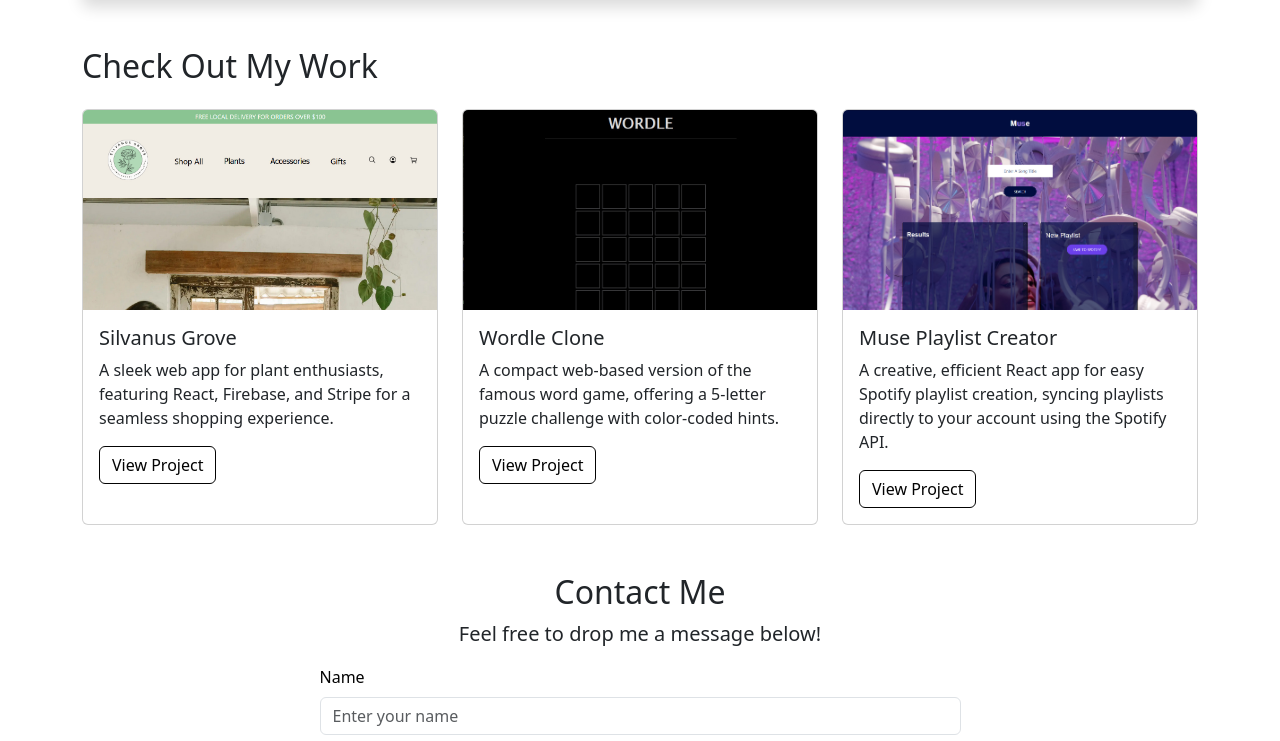
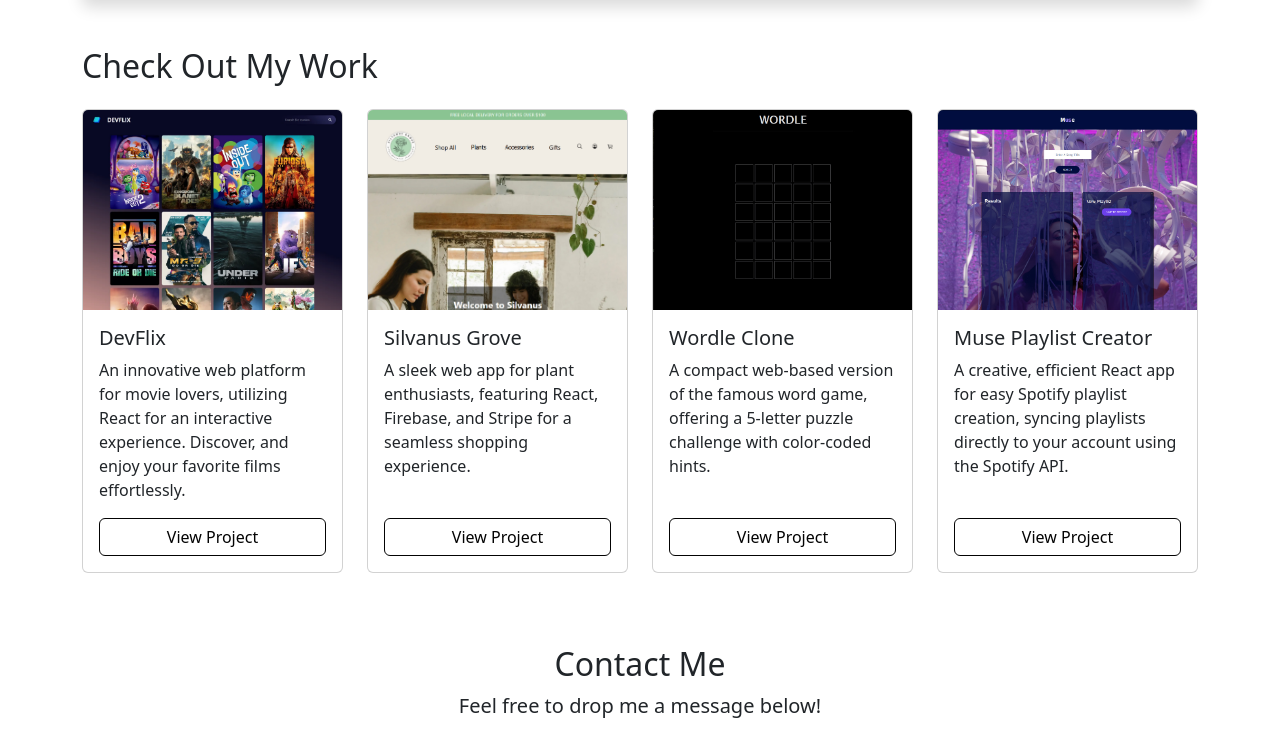
Before and after one commit to Ultimamaximus/React-Bootstrap-Portfolio, a React (Create React App) app in the folder my-portfolio/: page / in a window 1280 px wide. Shown: the part 575-1316 px from the top of the page. Built offline with nearby package versions, Linux system fonts and the light colour scheme.

Commit message:
I added a project to my site.

```diff
--- a/my-portfolio/src/components/ProjectCard.js
+++ b/my-portfolio/src/components/ProjectCard.js
@@ -2,13 +2,15 @@
 
 function ProjectCard({ title, description, imageUrl, projectUrl }) {
   return (
-    <div className="col-md-4">
+    <div className="col-lg-3 col-md-6 mb-4">
       <div className="card h-100 hover-shadow">
         <img src={imageUrl} className="card-img-top img-fluid" alt={title} />
-        <div className="card-body">
+        <div className="card-body d-flex flex-column">
           <h5 className="card-title">{title}</h5>
           <p className="card-text">{description}</p>
-          <a href={projectUrl} className="btn btn-outline-primary custom-btn">View Project</a>
+          <a href={projectUrl} className="btn btn-outline-primary custom-btn mt-auto" aria-label={`View project: ${title}`}>
+            View Project
+          </a>
         </div>
       </div>
     </div>
--- a/my-portfolio/src/components/ProjectSection.js
+++ b/my-portfolio/src/components/ProjectSection.js
@@ -8,19 +8,26 @@
       <div className="row">
         {/* Project 1 */}
         <ProjectCard
+          title="DevFlix"
+          description="An innovative web platform for movie lovers, utilizing React for an interactive experience. Discover, and enjoy your favorite films effortlessly."
+          imageUrl="./assets/movie.webp"
+          projectUrl="https://devflixprime.netlify.app/"
+        />
+        {/* Project 2 */}
+        <ProjectCard
           title="Silvanus Grove"
           description="A sleek web app for plant enthusiasts, featuring React, Firebase, and Stripe for a seamless shopping experience."
           imageUrl="./assets/plant.jpg"
           projectUrl="https://symphonious-sable-ca8f44.netlify.app/"
         />
-        {/* Project 2 */}
+        {/* Project 3 */}
         <ProjectCard
           title="Wordle Clone"
           description="A compact web-based version of the famous word game, offering a 5-letter puzzle challenge with color-coded hints."
           imageUrl="./assets/wordle.jpg"
           projectUrl="https://ultimamaximus.github.io/Wordle-Clone/"
         />
-        {/* Project 3 */}
+        {/* Project 4 */}
         <ProjectCard
           title="Muse Playlist Creator"
           description="A creative, efficient React app for easy Spotify playlist creation, syncing playlists directly to your account using the Spotify API."
```
Also changed, not shown: my-portfolio/public/assets/movie.webp (added).
